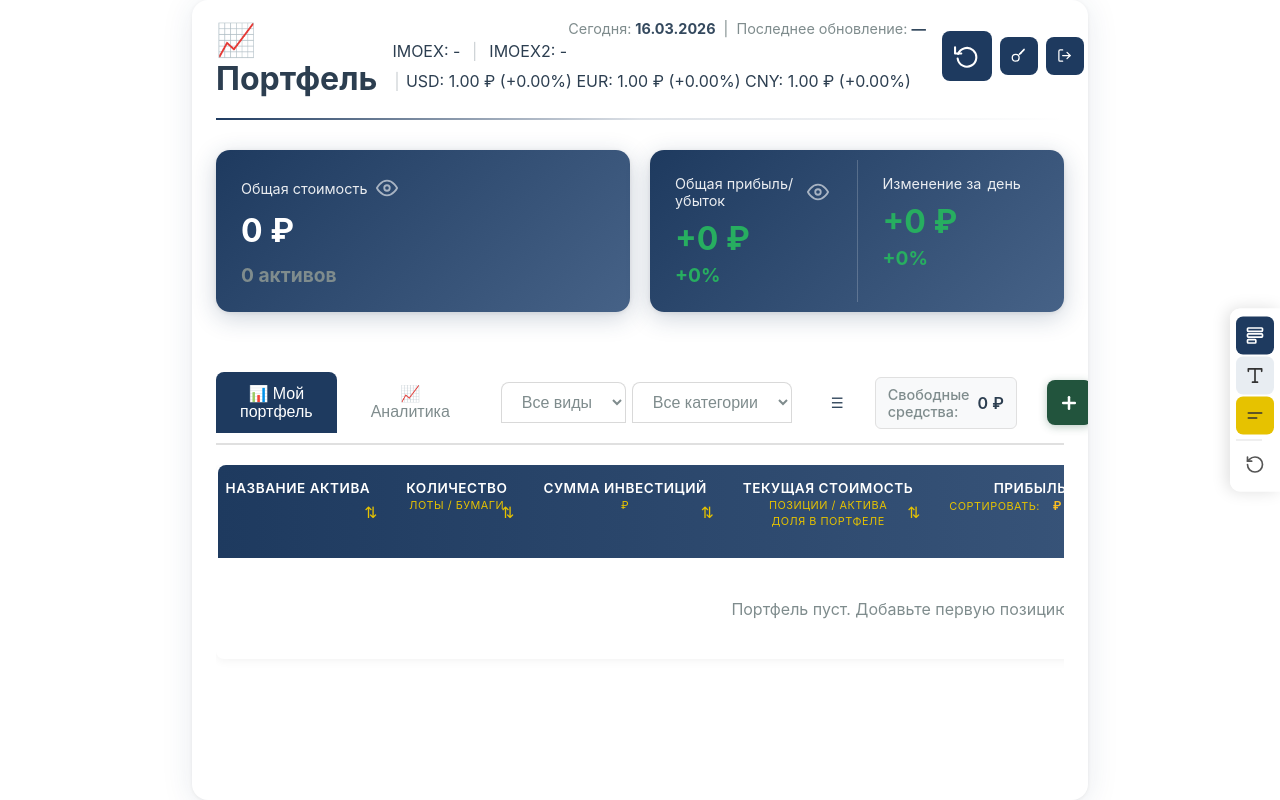
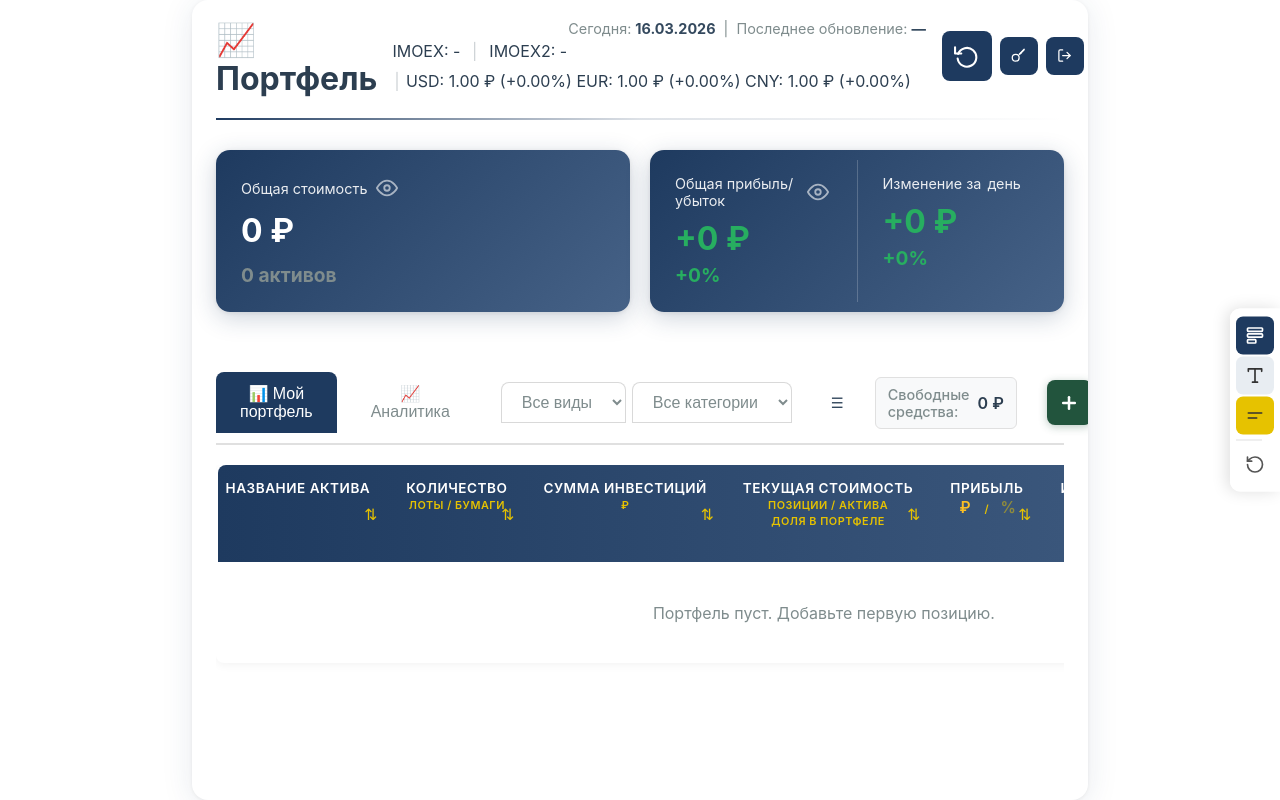
Before and after one commit to rv1n/rv1n.github.io, a Flask app: page / in a window 1280 px wide. Run offline with Flask 3, Linux system fonts and the light colour scheme; a user stored in the database is signed in; data comes from the database, SQL or seed files in the repository; data that the repository does not hold is empty.

Commit message:
сортировка

```diff
--- a/static/css/style.css
+++ b/static/css/style.css
@@ -283,7 +283,7 @@ header h1 {
 /* Подсказки в шапке таблицы */
 .th-sub-label {
     font-size: 0.8em;
-    font-weight: normal;
+    font-weight: 600;
     color: var(--color-subtext); /* темно-желтый цвет */
     margin-top: 2px;
 }
@@ -2130,11 +2130,11 @@ header h1 {
     font-weight: 600;
     opacity: 0.5;
     margin: 0 4px;
-    font-size: 1.1em;
+    font-size: 1.4em;
     display: inline-flex;
     align-items: center;
     justify-content: center;
-    min-width: 20px;
+    min-width: 24px;
 }
 
 .sort-metric-option.active {
--- a/templates/index.html
+++ b/templates/index.html
@@ -235,7 +235,6 @@
                                 <div class="th-label-group">
                                     <span>Прибыль</span>
                                     <div class="th-sub-label">
-                                        сортировать:
                                         <span id="profit-sort-rub" class="sort-metric-option">₽</span>
                                         /
                                         <span id="profit-sort-percent" class="sort-metric-option">%</span>
@@ -247,7 +246,6 @@
                                 <div class="th-label-group">
                                     <span>Изменение</span>
                                     <div class="th-sub-label">
-                                        сортировать:
                                         <span id="change-sort-rub" class="sort-metric-option">₽</span>
                                         /
                                         <span id="change-sort-percent" class="sort-metric-option">%</span>
```
